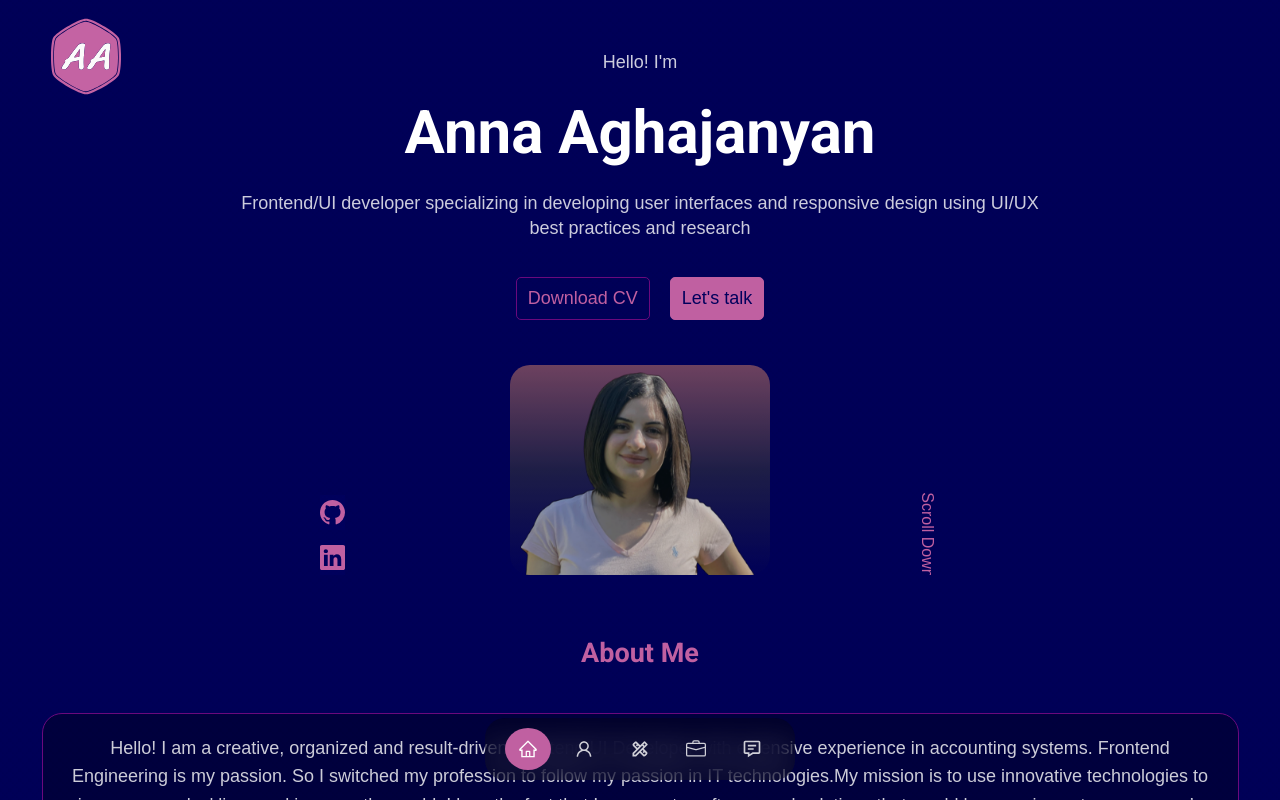
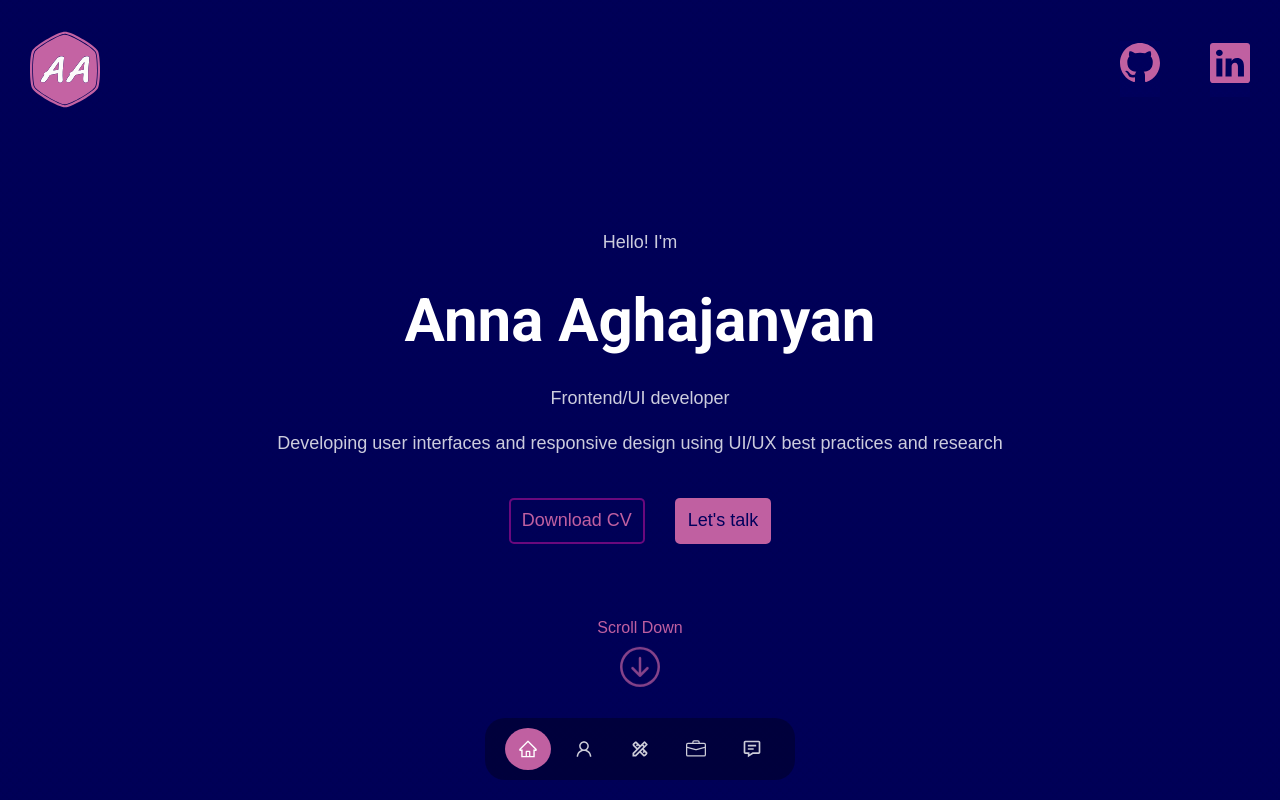
Before and after one commit to Anna02F/My-portfolio-website, a React (Create React App) app: page / in a window 1280 px wide. Shown: the top 800 px of the page. Built offline with nearby package versions, Linux system fonts and the light colour scheme.

Commit message:
Remove image from header and change header UI

```diff
--- a/src/components/about/about.css
+++ b/src/components/about/about.css
@@ -1,3 +1,6 @@
+#about {
+    margin-top: -0.5rem;
+}
 .about__container {
     display: flex;
     flex-direction: column;
@@ -11,7 +14,7 @@
     text-align: center;
     line-height: 1.6;
     background-color: var(--dark-color);
-    border: 1px solid var(--secondary-color);
+    border: 2px solid var(--secondary-color);
     padding: 2rem;
     border-radius: var(--border-radius);
 }
--- a/src/components/header/Header.jsx
+++ b/src/components/header/Header.jsx
@@ -2,34 +2,36 @@ import React from "react";
 
 import CTALinks from "./CTALinks";
 import HeaderSocials from "./HeaderSocials";
+import { BsArrowDownCircle } from "react-icons/bs";
 import LOGO from "../../assets/logo.svg";
-import Me from "../../assets/me.png";
 
 import "./header.css";
 
 const Header = () => {
     return (
         <header className="header">
-            <a className="logo" href="#">
-                <img src={LOGO}></img>
-            </a>
+            <div className="top-nav">
+                <a className="logo" href="#">
+                    <img src={LOGO}></img>
+                </a>
+                <HeaderSocials />
+            </div>
             <div className="container header__container">
                 <h4>Hello! I'm</h4>
                 <h1>Anna Aghajanyan</h1>
-                <h4>
-                    Frontend/UI developer specializing in developing user
-                    interfaces and responsive design using UI/UX best practices
-                    and research
-                </h4>
+                <h4>Frontend/UI developer</h4>
+                <h5>
+                    Developing user interfaces and responsive design using UI/UX
+                    best practices and research
+                </h5>
                 <CTALinks />
-                <div className="me">
-                    <img src={Me} alt="me" />
-                </div>
-                <div className="header-icons">
-                    <HeaderSocials />
+                <div className="header__scroll">
                     <a href="#portfolio" className="scroll-down">
                         Scroll Down
                     </a>
+                    <div className="down-arrow">
+                        <BsArrowDownCircle />
+                    </div>
                 </div>
             </div>
         </header>
--- a/src/components/header/header.css
+++ b/src/components/header/header.css
@@ -1,11 +1,10 @@
 .header {
     position: relative;
+    display: flex;
+    flex-direction: column;
+    justify-content: center;
+    height: 100vh;
     overflow: hidden;
-    display: flex;
-    justify-content: center;
-    align-items: center;
-    padding-top: 5rem;
-    background-attachment: fixed;
 }
 
 .header__container {
@@ -13,21 +12,46 @@
     flex-direction: column;
     align-items: center;
     justify-content: center;
+    transform: translateY(-10%);
     gap: 2.5rem;
     text-align: center;
+    height: 100%;
 }
 
 .header h4 {
     max-width: 80%;
 }
 
+.top-nav {
+    display: flex;
+    justify-content: space-between;
+    align-items: center;
+    width: 100%;
+    padding: 3rem;
+}
+
 .logo {
-    position: absolute;
-    top: 3%;
-    left: 4%;
     width: 7rem;
 }
 
+.socials {
+    display: flex;
+    gap: 5rem;
+    justify-content: space-around;
+    align-items: center;
+}
+
+.socials > a,
+.down-arrow {
+    font-size: 4rem;
+    color: var(--primary-color);
+    background: var(--bg-color);
+}
+
+.socials > a:hover,
+.scroll-down:hover {
+    color: var(--hover-color);
+}
 /********************
     Call to action links
 *********************/
@@ -37,77 +61,56 @@
     white-space: nowrap;
     justify-content: center;
     align-items: center;
-    gap: 2rem;
-    margin: 1rem 0 2rem;
-}
-
-/********************
-    Me  image
-*********************/
-
-.me {
-    width: 26rem;
-    height: 21rem;
-    display: grid;
-    place-items: center;
-    border-radius: 20px;
-    background-image: linear-gradient(#885277, #252558, transparent);
-    filter: brightness(0.8);
-    z-index: 1;
-    overflow: hidden;
-}
-
-.me > a {
-    width: 32rem;
-}
-.me img {
-    overflow: hidden;
+    gap: 3rem;
+    margin: 2rem 0 3rem;
 }
 
 /*************************************
-   Header Social Icons and Scroll Down
+           Scroll Down
 **************************************/
 
-.header .header-icons {
+.header__scroll {
     position: absolute;
-    bottom: 0;
-    width: 50%;
-    display: flex;
-    justify-content: space-between;
+    bottom: 2%;
 }
 
-.header .socials svg {
-    width: 100%;
-    height: 100%;
-}
-
-.header .socials {
-    display: flex;
-    flex-direction: column;
-    gap: 1rem;
-}
-
-.header .socials > a {
-    font-size: 2.5rem;
-    color: var(--primary-color);
-    background: var(--bg-color);
-}
-
-.header .socials > a:hover,
-.header .scroll-down:hover {
-    color: var(--hover-color);
-}
-
-.header .scroll-down {
+.scroll-down {
+    background: transparent;
     font-size: 1.6rem;
-    transform: rotate(90deg) translateY(25%);
     color: var(--primary-color);
     transition: var(--transition);
 }
 
-.header .scroll-down:focus,
-.header .scroll-down:active {
+.scroll-down:focus,
+.scroll-down:active {
     outline: 0;
+}
+
+.down-arrow {
+    background: transparent;
+    margin-top: 0.5rem;
+    animation: scrollDown 2.5s ease-in-out infinite;
+}
+
+@keyframes scrollDown {
+    0% {
+        opacity: 0.7;
+        transform: translateY(0);
+    }
+
+    25% {
+        opacity: 0.8;
+    }
+
+    50% {
+        opacity: 0.9;
+        transform: translateY(1.5rem);
+    }
+
+    100% {
+        opacity: 0.8;
+        transform: translateY(0);
+    }
 }
 
 /*******************************************
@@ -117,15 +120,6 @@ Media Queries for Medium Devices
 @media screen and (max-width: 1024px) {
     .header h4 {
         max-width: 100%;
-    }
-
-    .header .header-icons {
-        width: 80%;
-    }
-
-    .logo {
-        left: 3%;
-        width: 5rem;
     }
 }
 
@@ -146,11 +140,19 @@ Media Queries for Medium Devices
         width: 4rem;
     }
 
-    .header .header-icons {
-        display: none;
-    }
-
     .cta-links {
         gap: 1.5rem;
     }
 }
+
+@media screen and (max-height: 590px) {
+    .header__scroll {
+        display: none;
+    }
+}
+
+@media screen and (max-height: 860px) {
+    .header__scroll {
+        bottom: 5%;
+    }
+}
--- a/src/components/skills/skills.css
+++ b/src/components/skills/skills.css
@@ -8,7 +8,7 @@
 
 .skills .card {
     background: var(--dark-color);
-    border: 1px solid var(--secondary-color);
+    border: 2px solid var(--secondary-color);
 }
 
 .skills .card__title {
--- a/src/index.css
+++ b/src/index.css
@@ -74,6 +74,7 @@ h1 {
     line-height: 1.1;
     font-size: 6rem;
     color: var(--white-color);
+    margin: 1rem 0;
 }
 
 h3 {
@@ -81,10 +82,12 @@ h3 {
     margin-bottom: 2rem;
 }
 
-h4 {
+h4,
+h5 {
     font-family: "Open-Sans", sans-serif;
     font-size: 1.8rem;
     font-weight: 400;
+    line-height: 1.1;
 }
 
 /*****************
@@ -126,7 +129,7 @@ a:focus {
     width: max-content;
     display: inline-block;
     cursor: pointer;
-    border: 1px solid var(--primary-color);
+    border: 2px solid var(--primary-color);
     border-radius: 0.5rem;
 
     padding: 0.8rem 1.1rem;
@@ -154,7 +157,7 @@ a:focus {
 .btn--outline {
     color: var(--primary-color);
     background: transparent;
-    border: 1px solid var(--secondary-color);
+    border: 2px solid var(--secondary-color);
 }
 
 /*****************
```
